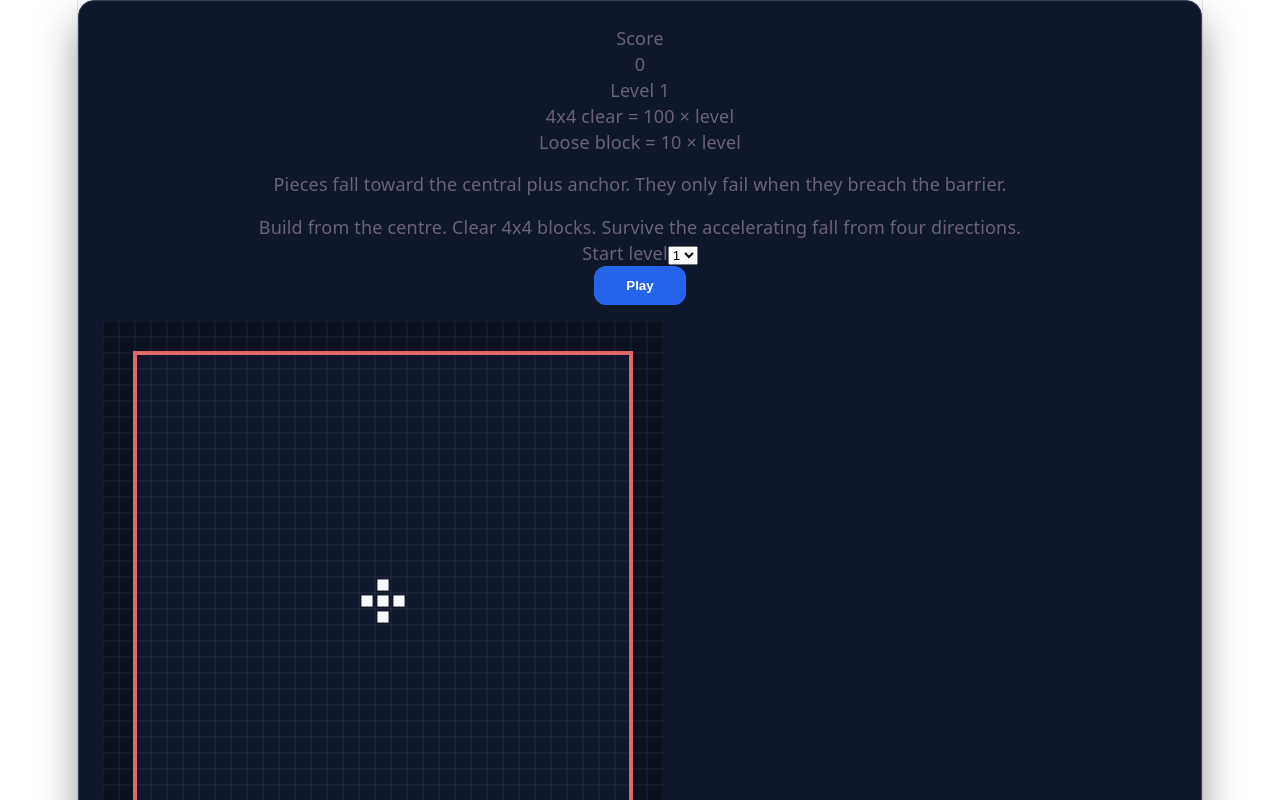
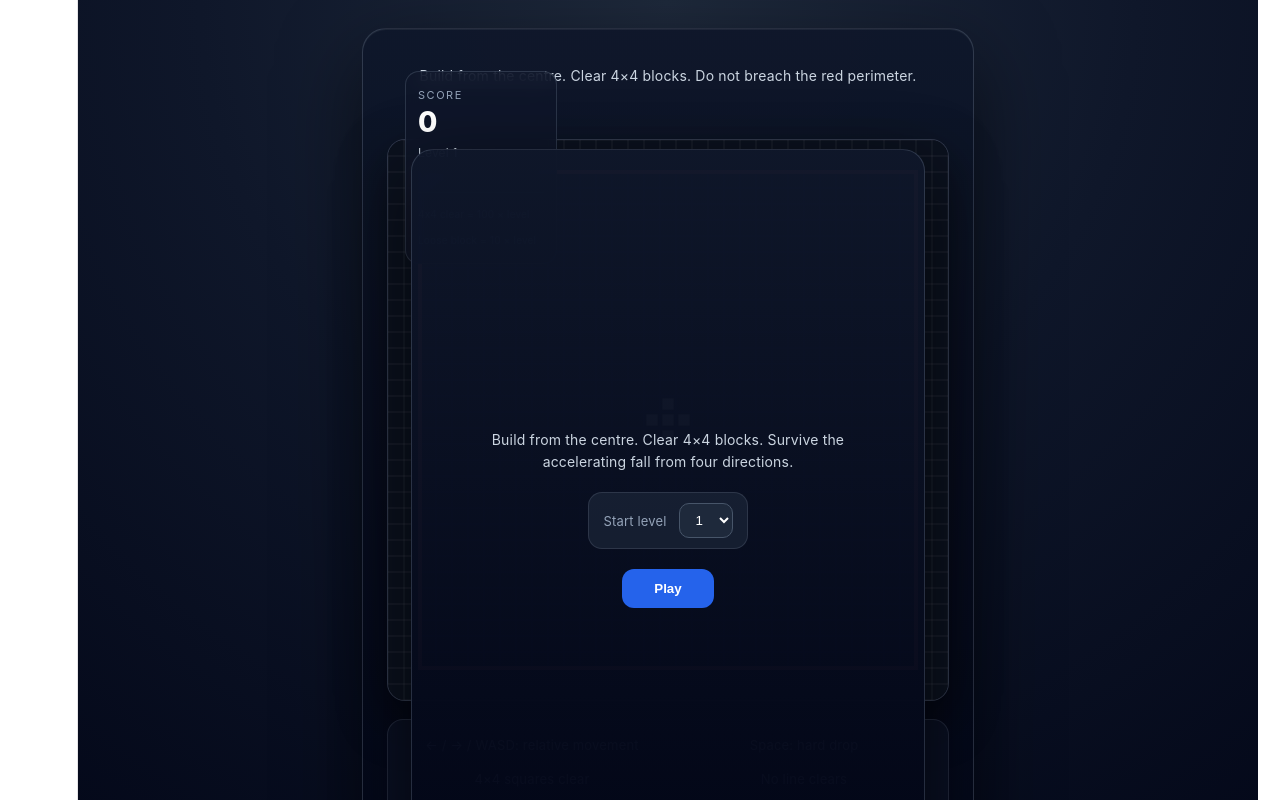
Before and after one commit to danielmarcus1234-max/Quadestris, a React (Vite) app: page / in a window 1280 px wide. Shown: the top 800 px of the page. Built offline with nearby package versions, Linux system fonts and the light colour scheme.

Commit message:
Improved website styling and level speed scaling

```diff
--- a/src/App.jsx
+++ b/src/App.jsx
@@ -3,8 +3,8 @@ import React, { useEffect, useRef, useState } from "react";
 
 const GRID = 35;
 const CELL = 16;
-const START_SPEED = 650;
-const MIN_SPEED = 75;
+const START_SPEED = 720;
+const MIN_SPEED = 38;
 const CENTRE = Math.floor(GRID / 2);
 const SAFE_MIN = 2;
 const SAFE_MAX = GRID - 3;
@@ -379,6 +379,8 @@ export default function FourDirectionTetris() {
 
   function lockPiece(p = piece) {
     if (!p) return;
+
+    addScore(10, "land");
     const merged = merge(board, p);
     const result = clearMatches(merged);
     setBoard(merged);
@@ -507,7 +509,8 @@ export default function FourDirectionTetris() {
   });
 
   useEffect(() => {
-    const id = setInterval(step, Math.max(MIN_SPEED, START_SPEED - Math.floor((level - 1) * 95)));
+    const speed = Math.max(MIN_SPEED, Math.floor(START_SPEED * Math.pow(0.78, level - 1)));
+    const id = setInterval(step, speed);
     return () => clearInterval(id);
   });
 
@@ -576,21 +579,22 @@ export default function FourDirectionTetris() {
   }, [board, piece, gameOver, failReason, animating, flashKeys, screen, countdown]);
 
   return (
-    <div className="min-h-screen bg-slate-950 text-white flex items-center justify-center p-6">
-      <div style={{ background:'#0f172a', border:'1px solid #334155', borderRadius:'16px', padding:'24px', boxShadow:'0 20px 40px rgba(0,0,0,0.4)' }}>
-        <div style={{ display:'grid', gap:'16px', position:'relative' }}>
-          <div className="absolute left-6 top-6 text-left z-10">
-            <div className="text-sm text-slate-400">Score</div>
-            <div className="text-2xl font-bold">{Math.floor(score)}</div>
-            <div className="text-xs text-slate-400">Level {level}</div>
-            <div className="text-xs text-emerald-300 min-h-[16px]">{scoreFlash}</div>
-            <div className="text-[10px] text-slate-500 mt-1">4x4 clear = 100 × level</div>
-            <div className="text-[10px] text-slate-500">Loose block = 10 × level</div>
+    <div style={{ minHeight:'100vh', color:'white', display:'flex', alignItems:'center', justifyContent:'center', padding:'28px', width:'100%', background:'radial-gradient(circle at top, #1e293b 0%, #0f172a 42%, #020617 100%)', fontFamily:'Inter, ui-sans-serif, system-ui, -apple-system, BlinkMacSystemFont, Segoe UI, sans-serif' }}>
+      <div style={{ margin:'0 auto', width:'min-content', background:'linear-gradient(180deg, rgba(15,23,42,0.96), rgba(2,6,23,0.98))', border:'1px solid rgba(148,163,184,0.25)', borderRadius:'24px', padding:'24px', boxShadow:'0 30px 80px rgba(0,0,0,0.55), inset 0 1px 0 rgba(255,255,255,0.06)' }}>
+        <div style={{ display:'grid', gap:'18px', position:'relative' }}>
+          <div style={{ position:'absolute', left:'18px', top:'18px', textAlign:'left', zIndex:10, background:'rgba(15,23,42,0.82)', border:'1px solid rgba(148,163,184,0.22)', borderRadius:'14px', padding:'10px 12px', minWidth:'126px', backdropFilter:'blur(10px)' }}>
+            <div style={{ fontSize:'11px', letterSpacing:'0.14em', textTransform:'uppercase', color:'#94a3b8' }}>Score</div>
+            <div style={{ fontSize:'28px', fontWeight:800, lineHeight:1 }}>{Math.floor(score)}</div>
+            <div style={{ fontSize:'12px', color:'#cbd5e1', marginTop:'4px' }}>Level {level}</div>
+            <div style={{ fontSize:'12px', color:'#6ee7b7', minHeight:'16px', marginTop:'2px' }}>{scoreFlash}</div>
+            <div style={{ height:'1px', background:'rgba(148,163,184,0.16)', margin:'8px 0' }} />
+            <div style={{ fontSize:'10px', color:'#64748b' }}>4x4 clear = 100 × level</div>
+            <div style={{ fontSize:'10px', color:'#64748b' }}>Loose block = 10 × level</div>
           </div>
 
-          <div className="text-center min-h-[54px]">
+          <div style={{ textAlign:'center', minHeight:'64px', paddingTop:'4px' }}>
             <BlockTitle />
-            <p className="text-slate-300 text-sm">Pieces fall toward the central plus anchor. They only fail when they breach the barrier.</p>
+            <p style={{ color:'#cbd5e1', fontSize:'14px', margin:'6px 0 0' }}>Build from the centre. Clear 4×4 blocks. Do not breach the red perimeter.</p>
           </div>
 
           {levelMessage && (
@@ -600,17 +604,17 @@ export default function FourDirectionTetris() {
           )}
 
           {screen === "title" && (
-            <div className="absolute inset-6 top-24 z-30 bg-slate-950/95 border border-slate-700 rounded-2xl flex flex-col items-center justify-center gap-5 text-center">
+            <div style={{ position:'absolute', inset:'24px', top:'96px', zIndex:30, background:'linear-gradient(180deg, rgba(15,23,42,0.98), rgba(2,6,23,0.98))', border:'1px solid rgba(148,163,184,0.24)', borderRadius:'22px', display:'flex', flexDirection:'column', alignItems:'center', justifyContent:'center', gap:'20px', textAlign:'center', boxShadow:'0 24px 70px rgba(0,0,0,0.62)' }}>
               <BlockTitle />
-              <div className="text-slate-300 text-sm max-w-sm px-4">
-                Build from the centre. Clear 4x4 blocks. Survive the accelerating fall from four directions.
+              <div style={{ color:'#cbd5e1', fontSize:'14px', maxWidth:'390px', padding:'0 18px', lineHeight:1.55 }}>
+                Build from the centre. Clear 4×4 blocks. Survive the accelerating fall from four directions.
               </div>
-              <div className="flex items-center gap-3">
-                <span className="text-sm text-slate-400">Start level</span>
+              <div style={{ display:'flex', alignItems:'center', gap:'12px', background:'rgba(30,41,59,0.65)', border:'1px solid rgba(148,163,184,0.18)', borderRadius:'14px', padding:'10px 14px' }}>
+                <span style={{ fontSize:'13px', color:'#94a3b8' }}>Start level</span>
                 <select
                   value={selectedLevel}
                   onChange={e => setSelectedLevel(Number(e.target.value))}
-                  className="bg-slate-800 border border-slate-600 rounded-lg px-3 py-2 text-white"
+                  style={{ background:'#1e293b', border:'1px solid #475569', borderRadius:'10px', padding:'8px 12px', color:'white' }}
                 >
                   {[1,2,3,4,5,6,7,8,9].map(n => <option key={n} value={n}>{n}</option>)}
                 </select>
@@ -623,19 +627,19 @@ export default function FourDirectionTetris() {
             ref={canvasRef}
             width={GRID * CELL}
             height={GRID * CELL}
-            className="rounded-xl border border-slate-700 bg-slate-950"
+            style={{ borderRadius:'18px', border:'1px solid rgba(148,163,184,0.32)', background:'#020617', boxShadow:'0 18px 50px rgba(0,0,0,0.45)' }}
           />
 
-          <div className="grid grid-cols-2 gap-2 text-sm text-slate-300">
+          <div style={{ display:'grid', gridTemplateColumns:'1fr 1fr', gap:'8px', fontSize:'13px', color:'#cbd5e1', background:'rgba(15,23,42,0.55)', border:'1px solid rgba(148,163,184,0.16)', borderRadius:'16px', padding:'12px' }}>
             <div>← / → / WASD: relative movement</div>
             <div>Space: hard drop</div>
-            <div>4x4 squares clear</div>
+            <div>4×4 squares clear</div>
             <div>No line clears</div>
             <div>Loose blocks fall inward</div>
             <div>Lost loose blocks give points</div>
           </div>
 
-          <div className="flex gap-2">
+          <div style={{ display:'flex', gap:'10px', justifyContent:'center' }}>
             <button onClick={resetToTitle} style={{ padding:'10px 18px', borderRadius:'12px', background:'#334155', color:'white', border:'none', cursor:'pointer' }}>Title Screen</button>
             <button onClick={startGame} style={{ padding:'10px 18px', borderRadius:'12px', background:'#2563eb', color:'white', border:'none', cursor:'pointer' }}>Restart</button>
             <button onClick={() => setPaused(p => !p)} style={{ padding:'10px 18px', borderRadius:'12px', background:'#475569', color:'white', border:'none', cursor:'pointer' }}>
```
